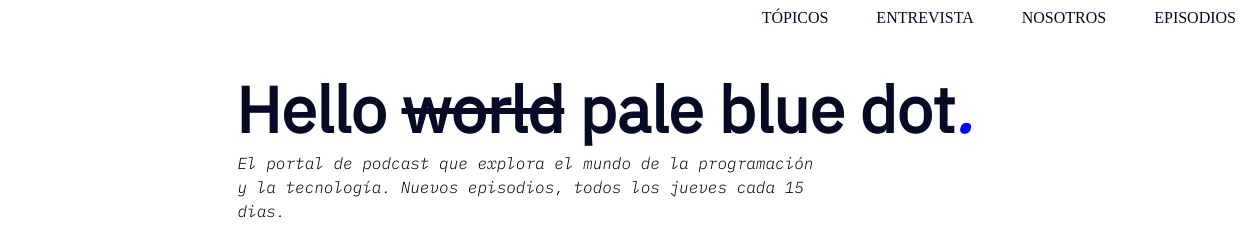
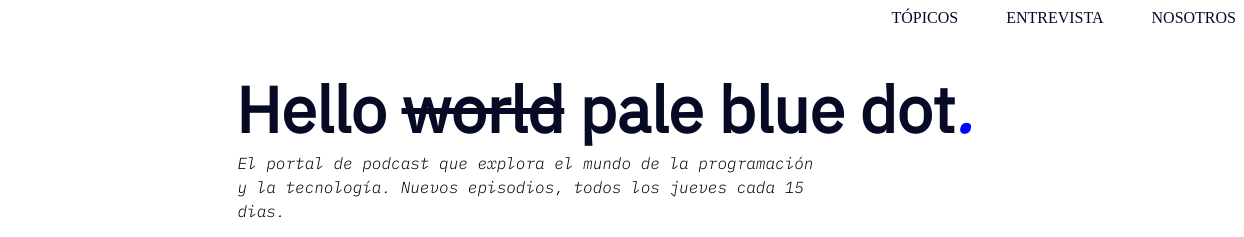
Before and after one commit to nicoalgamis/Proyecto, a plain HTML site: page index.html in a window 1280 px wide. Shown: the top 237 px of the page, 36-1280 px from the left. Drawn offline with Linux system fonts and the light colour scheme.

Commit message:
Quito los episodios del menu.

```diff
--- a/index.html
+++ b/index.html
@@ -11,7 +11,6 @@
             <img src="./imagenes/logo.svg" alt="logo" class="logo">
             <div class="nav-var">
                 <ul class="ul-nav">
-                    <li class="item-header">EPISODIOS</li>
                     <li class="item-header">NOSOTROS</li>
                     <li class="item-header">ENTREVISTA</li>
                     <li class="item-header">TÓPICOS</li>
```
